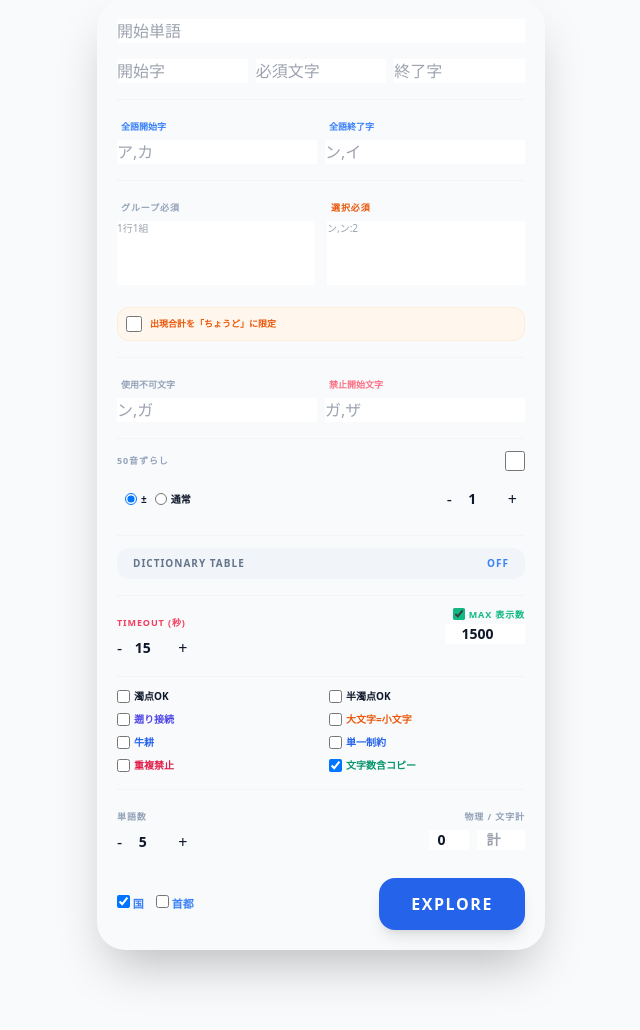
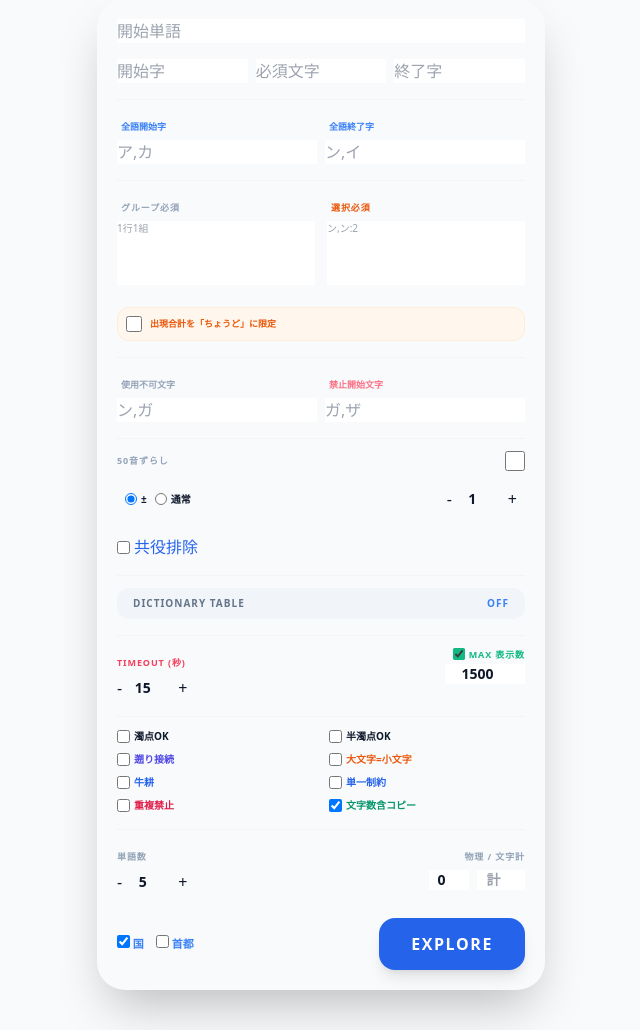
Before and after one commit to xjrstjrwvg-commits/Aleksandrovsk-Sakhalinsky, a Flask app: page / in a window 1280 px wide. Shown: the part 69-1099 px from the top of the page, without its empty margins (319-959 px from the left). Before the commit the page ends 1053 px from the top, so only its background shows below. Run offline with Flask 3, Linux system fonts and the light colour scheme; some libraries are stand-ins or nearby versions.

Commit message:
index.html

```diff
--- a/templates/index.html
+++ b/templates/index.html
@@ -97,6 +97,11 @@
                     </div>
                 </div>
             </div>
+
+            <!-- index.html のオプション群（grid-cols-2）の中に配置 -->
+<label class="flex items-center gap-1 cursor-pointer text-blue-600">
+    <input type="checkbox" id="conj" class="accent-blue-500"> 共役排除
+</label>
 
             <!-- 辞書管理 -->
             <div class="border-t border-slate-100 dark:border-slate-800 pt-3 space-y-2">
```
